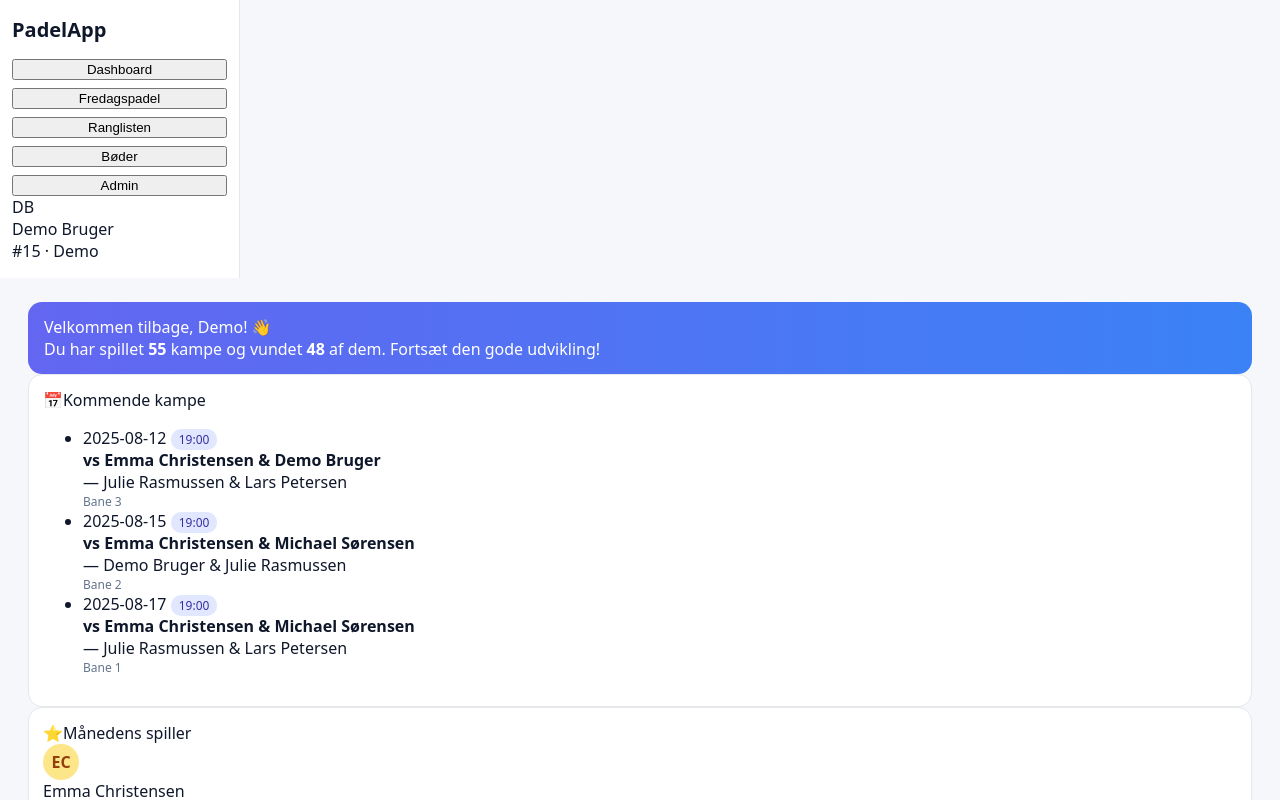
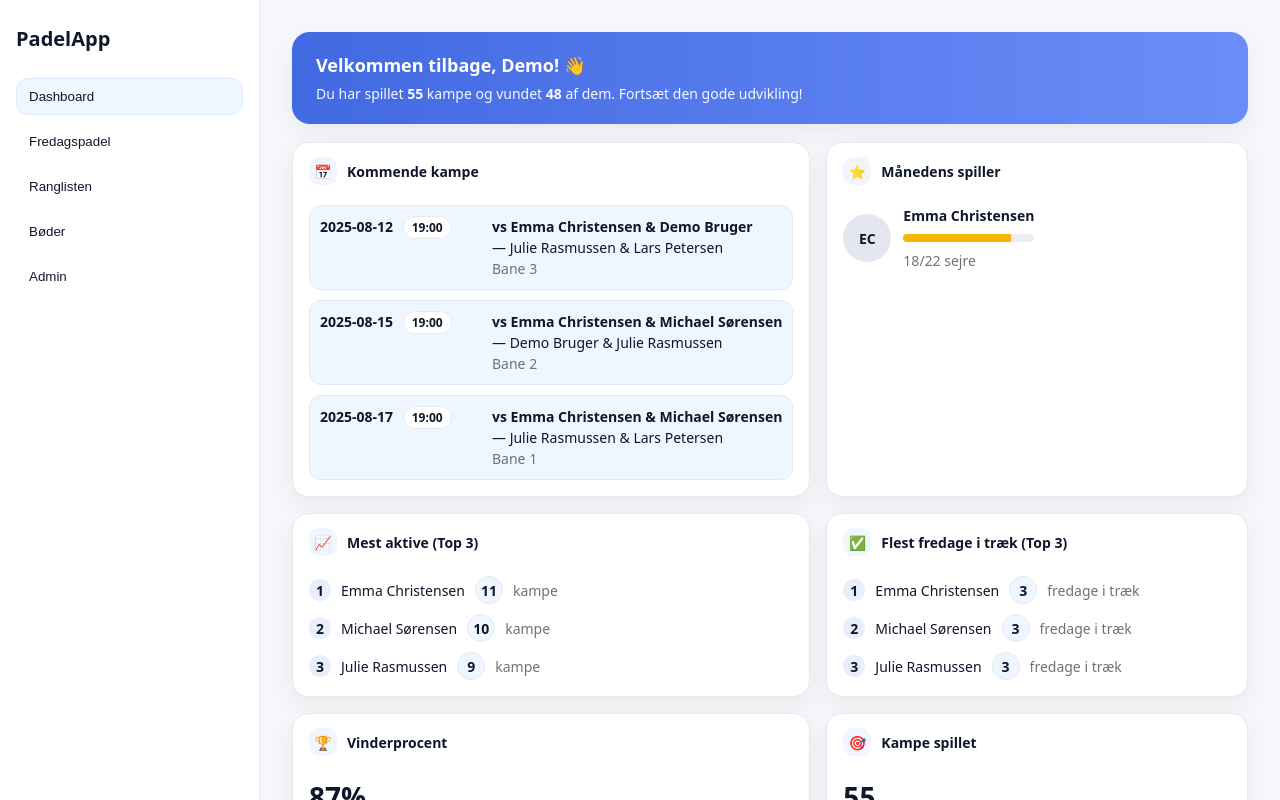
Before and after one commit to jstrange83/padel-friday-app, a React (Vite) app: page / in a window 1280 px wide. Shown: the top 800 px of the page. Built offline with nearby package versions, Linux system fonts and the light colour scheme.

Commit message:
Update index.css

```diff
--- a/src/index.css
+++ b/src/index.css
@@ -1,56 +1,117 @@
 :root{
-  --bg:#f6f7fb; --card:#fff; --border:#e5e7eb; --text:#0f172a; --muted:#64748b;
-  --brand:#3b82f6; --soft:#eef2ff; --green:#22c55e;
+  --bg:#f6f7fb;
+  --card:#ffffff;
+  --text:#0f172a;
+  --muted:#71717a;
+  --border:#e6e8ee;
+  --shadow: 0 8px 24px rgba(2,6,23,0.06);
+  --radius:16px;
+
+  /* pastelfarver til cards */
+  --blue:#eef6ff;
+  --green:#edf8f1;
+  --purple:#f5f0ff;
+  --yellow:#fff7e6;
 }
+
 *{box-sizing:border-box}
 html,body,#root{height:100%}
-body{margin:0;font-family:ui-sans-serif,system-ui,Segoe UI,Roboto,Arial;background:var(--bg);color:var(--text)}
+body{margin:0;background:var(--bg);color:var(--text);font:14px/1.5 system-ui,Segoe UI,Roboto,Helvetica,Arial}
 
-.layout{display:flex;min-height:100%}
-.sidebar{width:240px;background:#fff;border-right:1px solid var(--border);padding:16px 12px}
-.brand{font-weight:700;font-size:20px;margin-bottom:16px}
-.nav{display:grid;gap:8px}
-.nav-btn{all:unset;display:block;padding:10px 12px;border-radius:10px;cursor:pointer}
-.nav-btn:hover{background:#f3f4f6}
-.nav-btn.active{background:var(--soft);color:#4338ca}
+.app{display:flex;min-height:100%}
 
-.main{flex:1;padding:24px 28px}
-.page{display:grid;gap:16px}
-h1{margin:0 0 4px 0;font-size:22px}
+/* Sidebar */
+.sidebar{
+  width:260px; background:var(--card); border-right:1px solid var(--border);
+  padding:24px 16px; display:flex; flex-direction:column; gap:24px;
+}
+.brand{font-weight:700;font-size:20px}
+.nav{display:flex; flex-direction:column; gap:8px}
+.nav__item{
+  text-align:left; padding:10px 12px; border-radius:12px; border:1px solid transparent; background:transparent;
+  cursor:pointer; color:var(--text);
+}
+.nav__item:hover{background:#f2f4f8}
+.nav__item.is-active{background:#eef6ff; border-color:#dbeafe}
 
-.welcome{background:linear-gradient(90deg,#6366f1,#3b82f6);color:#fff;border-radius:14px;padding:14px 16px}
-.welcome-title{font-weight:700}
-.welcome-sub{opacity:.95}
+.user{margin-top:auto; display:flex; gap:10px; align-items:center}
+.user__avatar{width:36px;height:36px;border-radius:50%;display:grid;place-items:center;background:#e4e7ef;font-weight:700}
+.user__name{font-weight:600}
+.user__sub{color:var(--muted);font-size:12px}
 
-.grid-2{display:grid;grid-template-columns:1fr 1fr;gap:16px}
-@media (max-width:900px){.grid-2{grid-template-columns:1fr}}
+/* Main */
+.main{flex:1; padding:32px; max-width:1200px; margin:0 auto}
 
-.card{background:var(--card);border:1px solid var(--border);border-radius:14px;padding:14px}
-.card-head{display:flex;align-items:center;justify-content:space-between;margin-bottom:8px}
-.card-title{font-weight:600;display:flex;align-items:center;gap:8px}
-.card-icon{font-size:16px}
+/* Welcome banner */
+.welcome{
+  background:linear-gradient(90deg,#4169e1,#6b8df8);
+  color:white; border-radius:18px; padding:20px 24px; box-shadow:var(--shadow); margin-bottom:18px;
+}
+.welcome__title{font-weight:700; font-size:18px; margin-bottom:4px}
+.welcome__text{opacity:.95}
 
-.list{display:grid;gap:10px}
-.list-item{background:#f8fafc;border:1px solid var(--border);border-radius:12px;padding:10px}
-.list-date{font-size:12px;color:var(--muted);display:flex;align-items:center;gap:8px}
-.badge{background:#e0e7ff;color:#3730a3;border-radius:10px;padding:2px 8px;font-size:12px}
-.list-title{font-weight:600;margin-top:2px}
-.list-muted{font-size:12px;color:var(--muted)}
+/* Grid + Cards */
+.grid{display:grid; gap:16px}
+.grid--2{grid-template-columns:1fr 1fr}
+@media (max-width:1000px){ .grid--2{grid-template-columns:1fr} }
 
-.player-row{display:flex;align-items:center;gap:10px;margin-bottom:8px}
-.avatar{width:36px;height:36px;border-radius:50%;background:#fde68a;display:grid;place-items:center;font-weight:700;color:#92400e}
-.player-name{font-weight:600}
+.card{
+  background:var(--card); border:1px solid var(--border); border-radius:var(--radius); box-shadow:var(--shadow);
+  display:flex; flex-direction:column; min-height:120px;
+}
+.card.blue{background:var(--card)}
+.card.green{background:var(--card)}
+.card.purple{background:var(--card)}
+.card.yellow{background:var(--card)}
 
-.bar{height:8px;background:#e5e7eb;border-radius:999px;overflow:hidden}
-.bar-fill{height:100%;background:#f59e0b;width:85%}
+.card__header{padding:14px 16px 8px 16px}
+.card__title{display:flex; align-items:center; gap:10px; font-weight:700}
+.card__icon{width:28px;height:28px;display:grid;place-items:center;border-radius:10px;background:#f1f5ff}
 
-.top-list{display:grid;gap:8px}
-.top-row{display:flex;align-items:center;gap:10px}
-.rank{width:20px;height:20px;border-radius:50%;background:#eef2ff;color:#3730a3;display:grid;place-items:center;font-weight:700;font-size:12px}
-.pill{min-width:32px;height:24px;border-radius:999px;background:#ecfdf5;color:#065f46;display:grid;place-items:center;font-weight:700}
-.muted{font-size:12px;color:var(--muted)}
+.card__body{padding:12px 16px 16px 16px}
 
-.kpi{display:flex;flex-direction:column;gap:2px}
-.kpi-value{font-size:28px;font-weight:800}
+/* Lists */
+.events{display:flex; flex-direction:column; gap:10px; margin:0; padding:0; list-style:none}
+.event{display:flex; gap:12px; padding:10px; border:1px solid var(--border); border-radius:12px; background:var(--blue)}
+.event__date{font-weight:600; min-width:160px}
+.event__line{white-space:nowrap; overflow:hidden; text-overflow:ellipsis}
+.event__who{display:flex; flex-direction:column}
+.badge{background:#fff; border:1px solid var(--border); padding:2px 8px; border-radius:999px; font-size:12px; margin-left:6px}
 
-.placeholder{padding:16px;background:#fff;border:1px solid var(--border);border-radius:12px}
+.month{display:flex; gap:12px; align-items:center}
+.avatar{width:36px;height:36px;border-radius:50%;display:grid;place-items:center;background:#e4e7ef;font-weight:700}
+.avatar--lg{width:48px;height:48px}
+.month__name{font-weight:700}
+.bar{height:8px; background:#eceef6; border-radius:999px; overflow:hidden; margin:8px 0}
+.bar>span{display:block; height:100%; background:#f9b500}
+
+.ranked{margin:0; padding:0; list-style:none; display:flex; flex-direction:column; gap:10px}
+.ranked__row{display:flex; align-items:center; gap:10px}
+.ranked__dot{width:22px;height:22px;border-radius:999px;background:#e8eefc;display:grid;place-items:center;font-weight:700}
+.ranked__badge{min-width:28px;height:28px;border-radius:16px;background:#eef6ff;border:1px solid var(--border);display:grid;place-items:center;font-weight:700}
+
+.kpi{display:flex; flex-direction:column; gap:4px}
+.kpi__value{font-size:28px;font-weight:800}
+
+.recent{margin:0;padding:0;list-style:none;display:flex;flex-direction:column;gap:8px}
+.recent__row{display:flex; justify-content:space-between; align-items:center; padding:10px; border:1px solid var(--border); border-radius:12px; background:#fff}
+.recent__who{font-weight:600}
+.recent__score{min-width:64px; text-align:right}
+
+/* Fines */
+.fines{display:flex; justify-content:space-between; align-items:center; gap:12px; flex-wrap:wrap}
+.fines__actions{display:flex; gap:10px}
+
+.btn{display:inline-flex; align-items:center; gap:8px; padding:10px 14px; border-radius:12px; border:1px solid var(--border); cursor:pointer; text-decoration:none; color:var(--text)}
+.btn--ghost{background:#fff}
+.btn--ghost:hover{background:#f7f7fb}
+.btn--primary{background:#2563eb; border-color:#2563eb; color:#fff}
+.btn--primary:hover{background:#1e4fd6}
+
+/* Tables */
+.table{width:100%; border-collapse:collapse}
+.table th,.table td{padding:10px 12px; border-bottom:1px solid var(--border)}
+.table th{text-align:left; color:var(--muted); font-weight:600}
+
+/* Helpers */
+.muted{color:var(--muted)}
```
